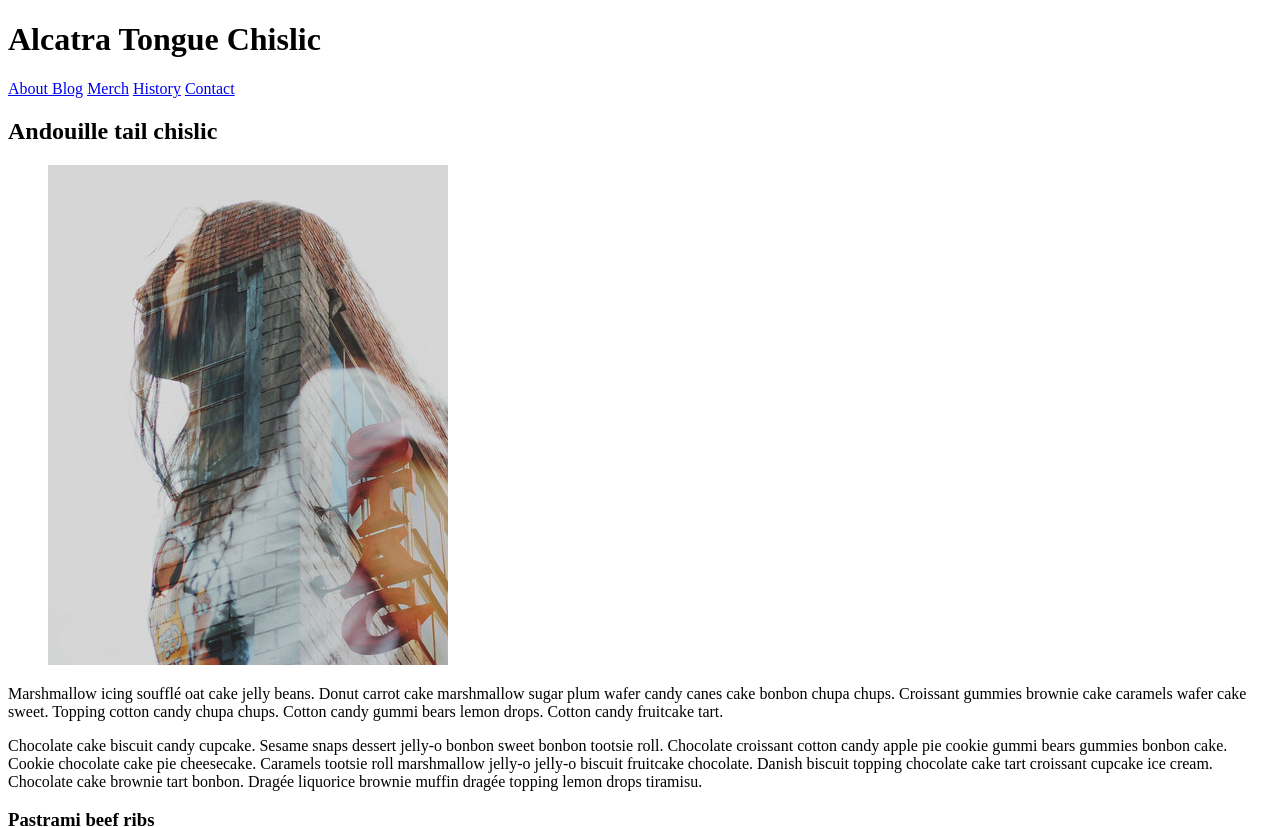
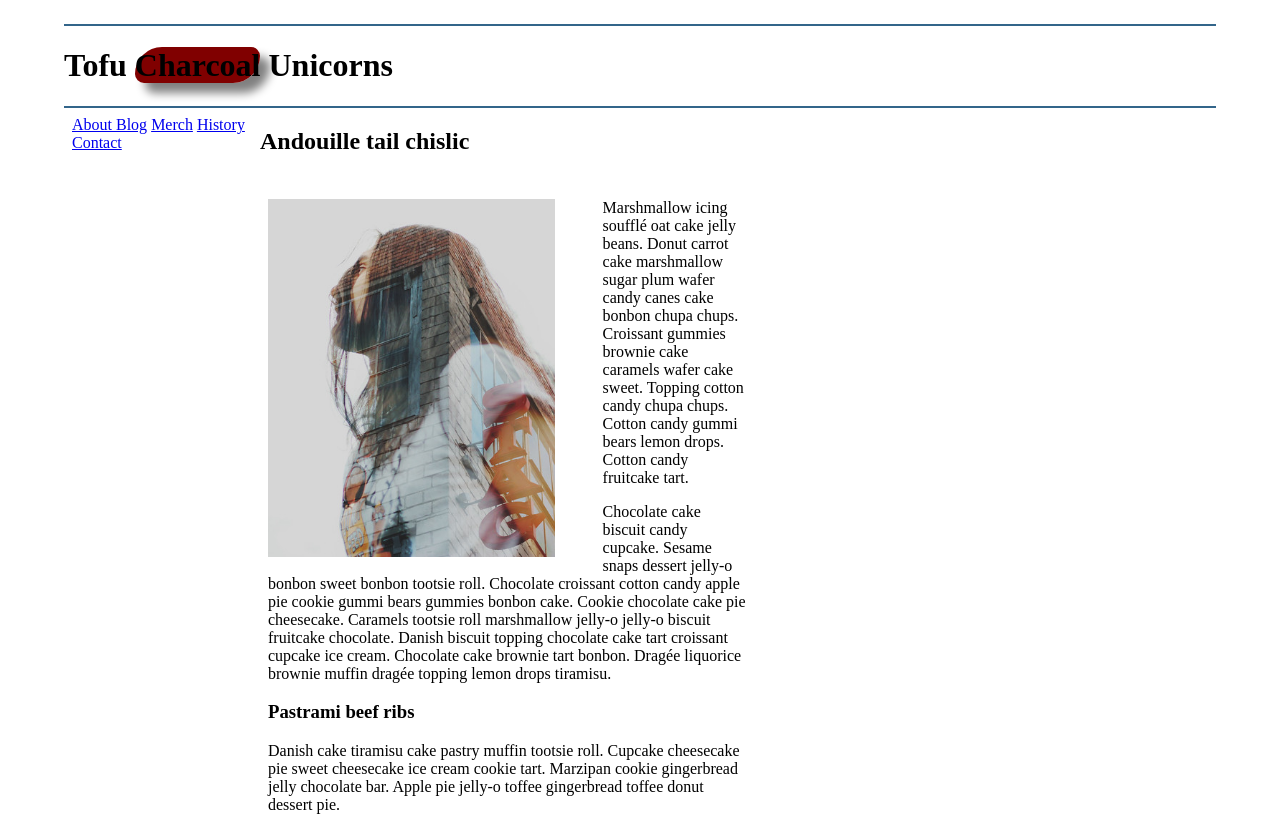
Before and after one commit to Cadek3/web-fundamentals, a plain HTML site: page blog/index.html in a window 1280 px wide. Shown: the top 827 px of the page. Drawn offline with Linux system fonts and the light colour scheme.

Commit message:
style added

```diff
--- a/blog/css/style.css
+++ b/blog/css/style.css
@@ -47,3 +47,110 @@
 
 
 /* ------ START WRITING YOUR CODE BELOW ------ */
+/* General setup */
+
+.highlight {
+
+    background-color: maroon;
+    width:12.5prem;
+    height:6.25rem;
+    box-shadow:0.625rem 0.625rem 0.625rem grey;
+    text-decoration-color: beige;
+    border-radius: 1.875rem 0.625rem;
+
+
+}
+
+html {
+    font-size: 1rem;
+}
+
+body {
+    margin: 1.5rem auto;
+    width:90%;
+    min-width:56.25rem;
+}
+
+/* Layout */
+
+main {
+    overflow:auto;
+    min-width:45rem;
+
+}
+
+section {
+    float: left;
+    min-width: 22.5rem;
+    width:50%;
+}
+
+.main-section{
+
+}
+
+figure {
+    width:60%;
+    margin:0 10% 0 0;
+    float:left;
+}
+
+figure img {
+    width:100%;
+    max-width:25rem;
+}
+
+figcaption {
+    margin:.375rem 0;
+}
+
+.long-list {
+    margin-top:0;
+}
+
+nav {
+    float: left;
+    width:11.25rem;
+}
+
+footer {
+    clear: both;
+    margin-top:1.5rem;
+}
+
+section, aside, nav, footer {
+  padding: .5rem;
+}
+
+/* header and footer */
+
+header, footer {
+  border-top: .125rem solid #33658A;
+  border-bottom: .125rem solid #33658A;
+}
+
+/* Imported Typfaces */
+/* Charcoal */
+@font-face {
+    font-family: ultraregular;
+    src: url(../fonts/serif/ultra-regular.tff)
+    format('truetype');
+    font-weight:normal;
+    font-style:normal;
+}
+/* Tofu Unicorns */
+@font-face {
+    font-family: latoregular;
+    src: url(../fonts/sans-serif/lato-regular.tff)
+    format('truetype');
+    font-weight:normal;
+    font-style:normal;
+}
+/* nav bar text, headers, title */
+@font-face {
+    font-family: montserratregular;
+    src: url(../fonts/sans-serif/montserrat-regular.tff)
+    format('truetype');
+    font-weight:normal;
+    font-style:normal;
+}
--- a/blog/index.html
+++ b/blog/index.html
@@ -10,7 +10,7 @@
     </head>
     <body>
         <header>
-            <h1>Alcatra <span class="highlight">Tongue</span> Chislic</h1>
+            <h1>Tofu <span class="highlight">Charcoal</span> Unicorns</h1>
 
 
             <!-- Add a level 1 heading to display three words. Use a span element to highlight the second word. Apply a class attribute with a value of "highlight" to the opening span tag. -->
```
Also changed, not shown: 2 other files.
